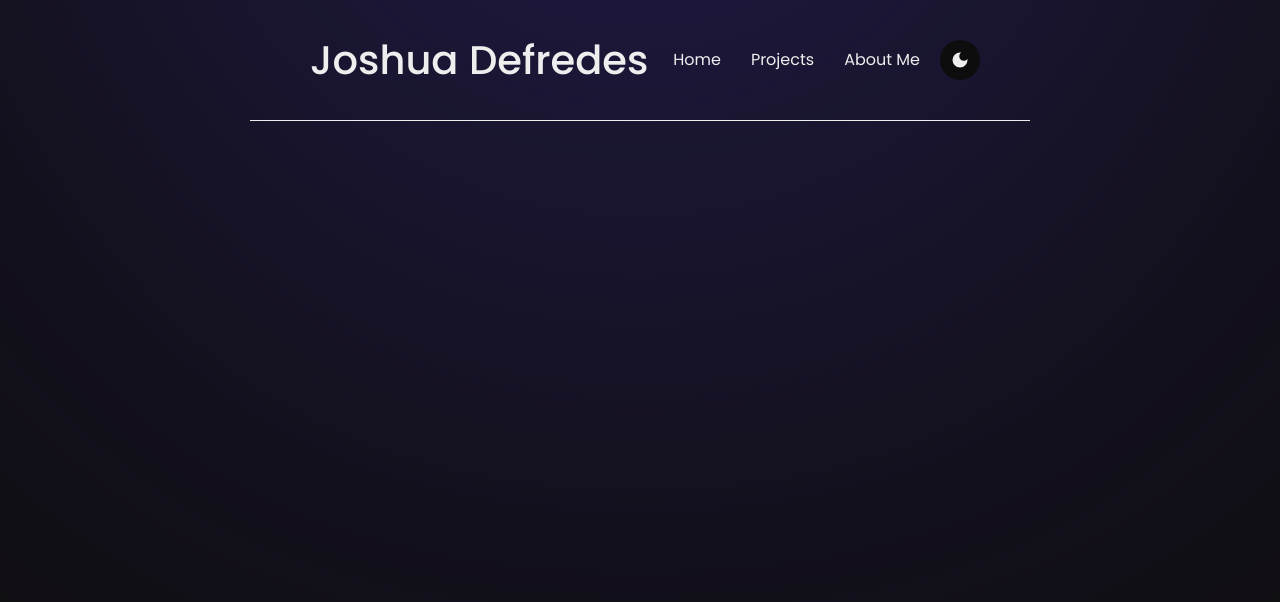
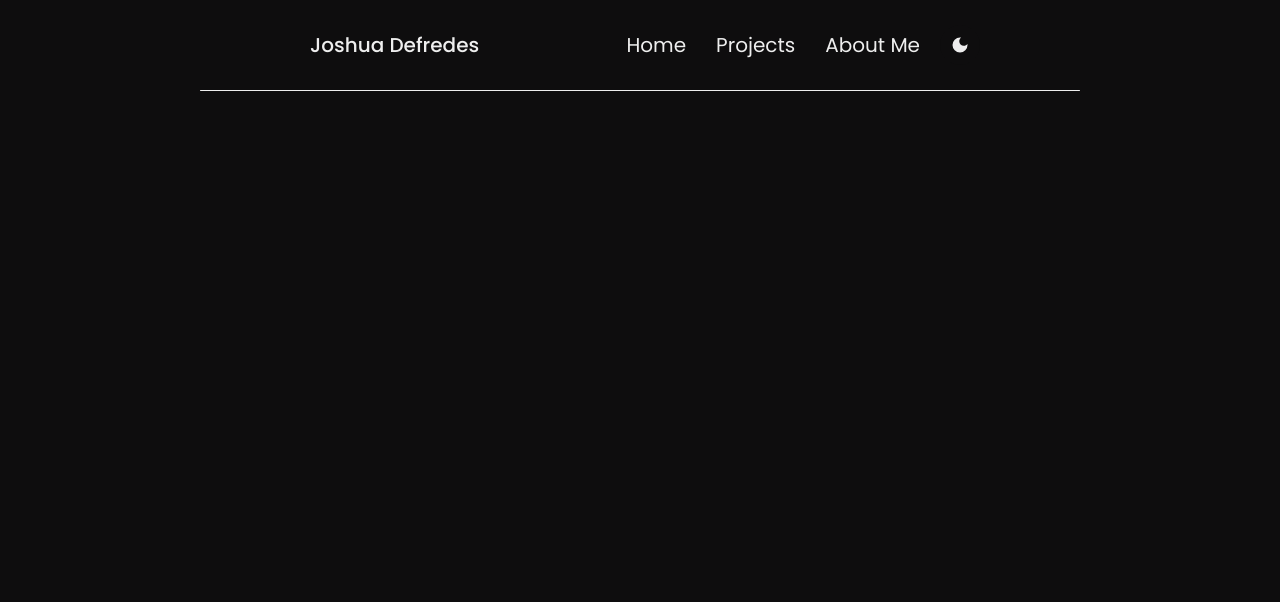
Before and after one commit to cheesyriver/My-Personal-Website, a Next.js app in the folder my-portfolio/: page / in a window 1280 px wide. Shown: the top 602 px of the page. Built offline with nearby package versions, Linux system fonts and the light colour scheme.

Commit message:
Removed background, need to fix later. Adjusted Nav bar design.

```diff
--- a/my-portfolio/app/components/Background.tsx
+++ b/my-portfolio/app/components/Background.tsx
@@ -1,6 +1,6 @@
 function Background(){
     return(
-        <div className="absolute h-[500px] w-[1000px] bg-(--accent-color) rounded-[50%] m-auto top-[-400px] left-0 right-0 blur-[350px] z-[-1]"></div>
+        <div></div>
     )
 }
 
--- a/my-portfolio/app/components/NavBar.tsx
+++ b/my-portfolio/app/components/NavBar.tsx
@@ -4,18 +4,18 @@ function NavBar(){
     return(
         <>
             <nav className="flex flex-row items-center justify-between px-[50px] py-[25px] mx-[250px] my-[0px]">
-                <div className="text-[40px] font-[500] py-[5px] px-[10px] cursor-default select-none">
+                <div className="text-[20px] font-[500] py-[5px] px-[10px] cursor-default select-none">
                     Joshua Defredes
                 </div>
                     <ul className="flex items-center justify-center flex-row gap-[10px]">
-                        <li className="list-none px-[10px] rounded-[50px] py-[5px] hover:bg-(--base-variant) hover:cursor-pointer">Home</li>
-                        <li className="list-none px-[10px] rounded-[50px] py-[5px] hover:bg-(--base-variant) hover:cursor-pointer">Projects</li>
-                        <li className="list-none px-[10px] rounded-[50px] py-[5px] hover:bg-(--base-variant) hover:cursor-pointer">About Me</li>
+                        <li className="text-[20px] list-none px-[10px] rounded-[50px] py-[5px] hover:bg-(--base-variant) hover:cursor-pointer">Home</li>
+                        <li className="text-[20px] list-none px-[10px] rounded-[50px] py-[5px] hover:bg-(--base-variant) hover:cursor-pointer">Projects</li>
+                        <li className="text-[20px] list-none px-[10px] rounded-[50px] py-[5px] hover:bg-(--base-variant) hover:cursor-pointer">About Me</li>
                         <ThemeToggle />
                     </ul>
             </nav>
 
-            <hr className="block h-[1px] rounded-[10%] mx-[250px]" />
+            <hr className="block h-[1px] rounded-[1px] mx-[200px]" />
         </>
     )
 }
```
